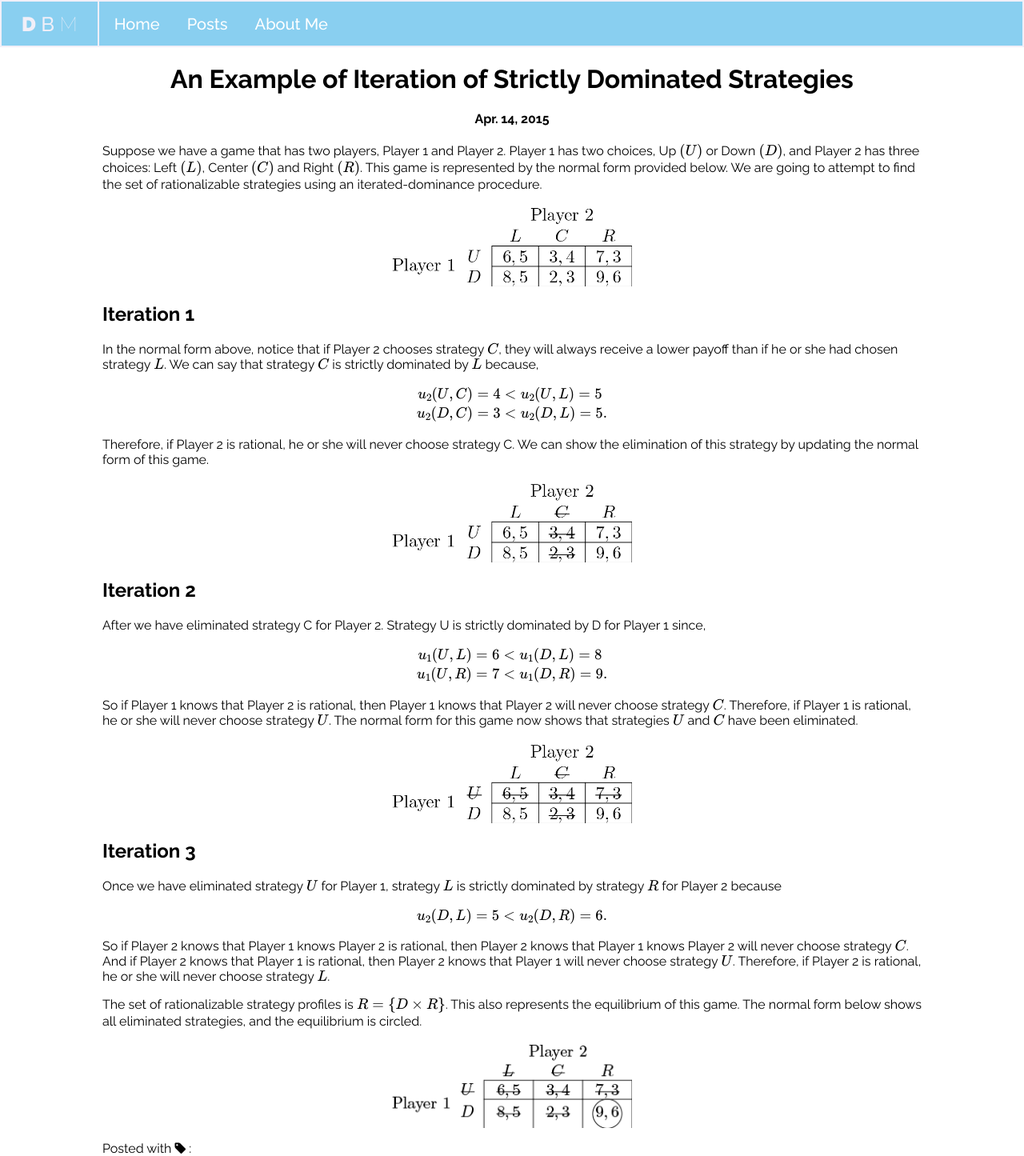
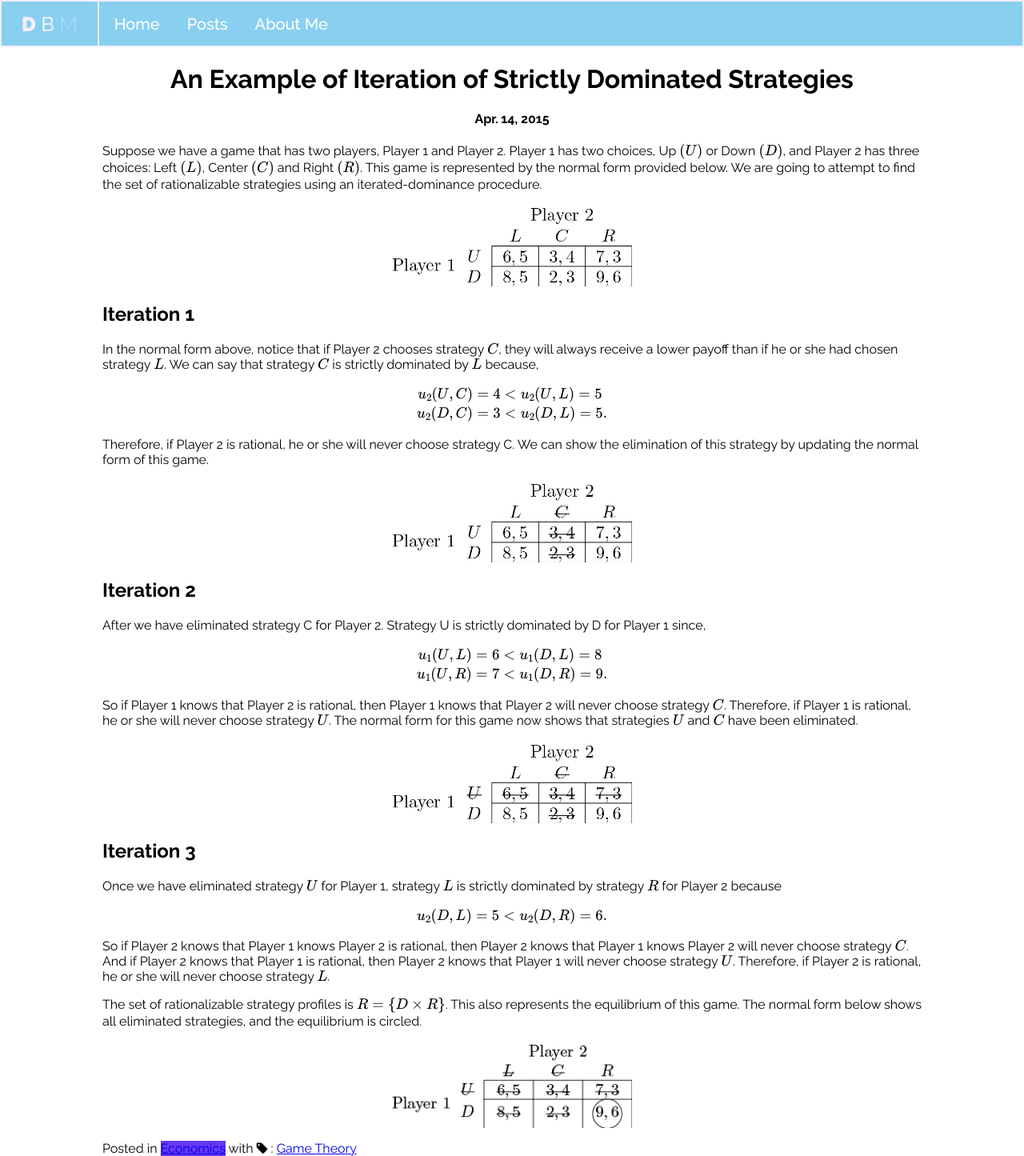
Before and after one commit to davidbmitchell/davidbmitchell.github.io, a Jekyll site: the page built from _posts/2015-04-14-Iterated-Dominance.md, in a window 1280 px wide. Shown: the whole page at 80% size. Built offline with Jekyll 4.4.1, drawn with Linux system fonts in a browser that asks for light colours; formulas are drawn with MathJax 3.

Commit message:
fixed update

```diff
--- a/_posts/2015-04-14-Iterated-Dominance.md
+++ b/_posts/2015-04-14-Iterated-Dominance.md
@@ -1,8 +1,8 @@
 ---
 title: An Example of Iteration of Strictly Dominated Strategies
 layout: post
-category: economics
-tags: [game theory]
+category: Economics
+tags: [Game Theory]
 ---
 
 Suppose we have a game that has two players, Player 1 and Player 2.
```
Also changed, not shown: blog/tag/Atlanta-Braves.md (renamed from blog/tag/Atlanta Braves.md), blog/tag/Game-Theory.md (renamed from blog/tag/game theory.md).
